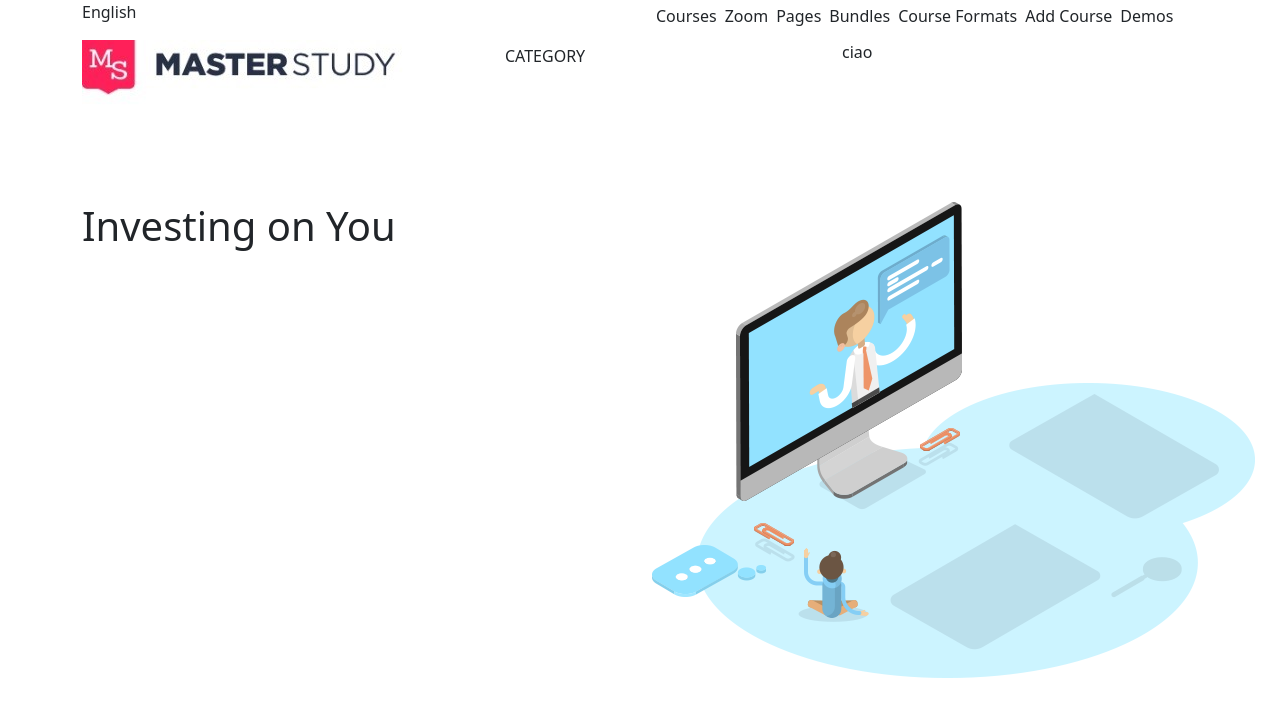
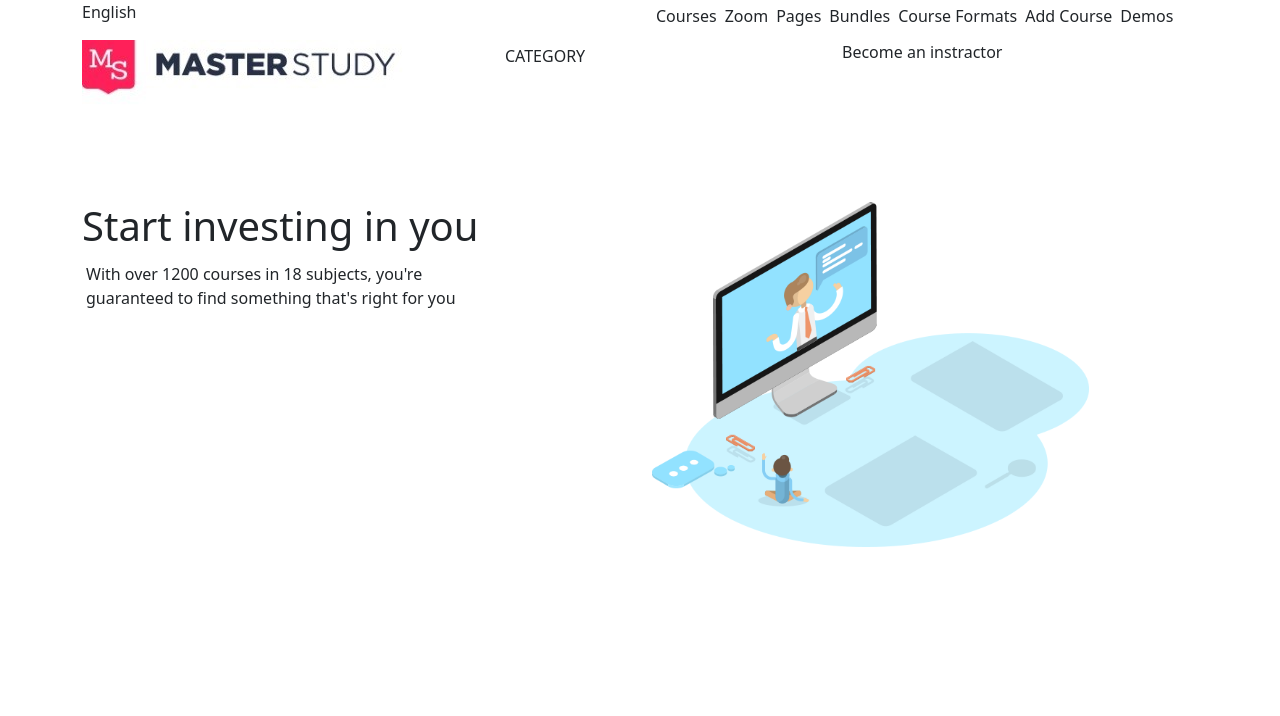
Before and after one commit to Fabio-Marzano/proj-html-vuejs, a Vue app in the folder proj-html-vuejs/: page / in a window 1280 px wide. Shown: the top 716 px of the page. Built offline with nearby package versions, Linux system fonts and the light colour scheme; some icons are missing.

Commit message:
[UPD] add-second-img-with-h1

```diff
--- a/proj-html-vuejs/src/components/AppHeader.vue
+++ b/proj-html-vuejs/src/components/AppHeader.vue
@@ -28,7 +28,7 @@
             <p class="m-1">CATEGORY</p>
           </div>
           <div class="col-4">
-            <p>ciao</p>
+            <p>Become an instractor</p>
           </div>
         </div>
       </div>
@@ -39,11 +39,12 @@
           <div class="col-12">
             <div class="row">
               <div class="col-6">
-                <h1>Investing on You</h1>
+                <h1>Start investing in you</h1>
+                <p class="p-1">With over 1200 courses in 18 subjects, you're guaranteed to find something that's right for you</p>
               </div>
               <div class="col-6">
                 <div>
-                   <img src="../assets/Img/base.png">
+                   <img class="img-1" src="../assets/Img/base.png">
                 </div>
               </div>
             </div>
--- a/proj-html-vuejs/src/style.css
+++ b/proj-html-vuejs/src/style.css
@@ -9,3 +9,13 @@
     flex-direction: row;
     flex-wrap: wrap;
 }
+
+.p-1 {
+    width: 70%;
+}
+
+.img-1 {
+    width: 80%;
+    height: 80%;
+
+}
```
